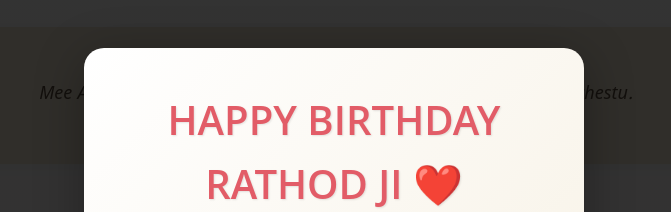
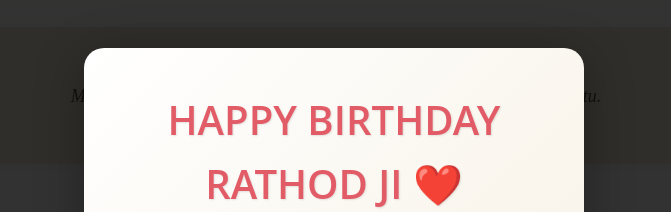
Before and after one commit to biradar-vilohith-patil/poetry-Potrait, a plain HTML site: page index.html in a window 1280 px wide. Shown: the part 218-430 px from the top of the page, 306-977 px from the left. Drawn offline with nearby package versions, Linux system fonts and the light colour scheme.

Commit message:
Update style.css

```diff
--- a/style.css
+++ b/style.css
@@ -156,7 +156,7 @@ body {
 }
 
 .telugu-text {
-    font-family: 'Noto Sans Telugu', 'Noto Sans', sans-serif;
+    font-family: EB Gramond;
     font-size: 18px;
     line-height: 1.8;
     color: #5c4c3d;
```
